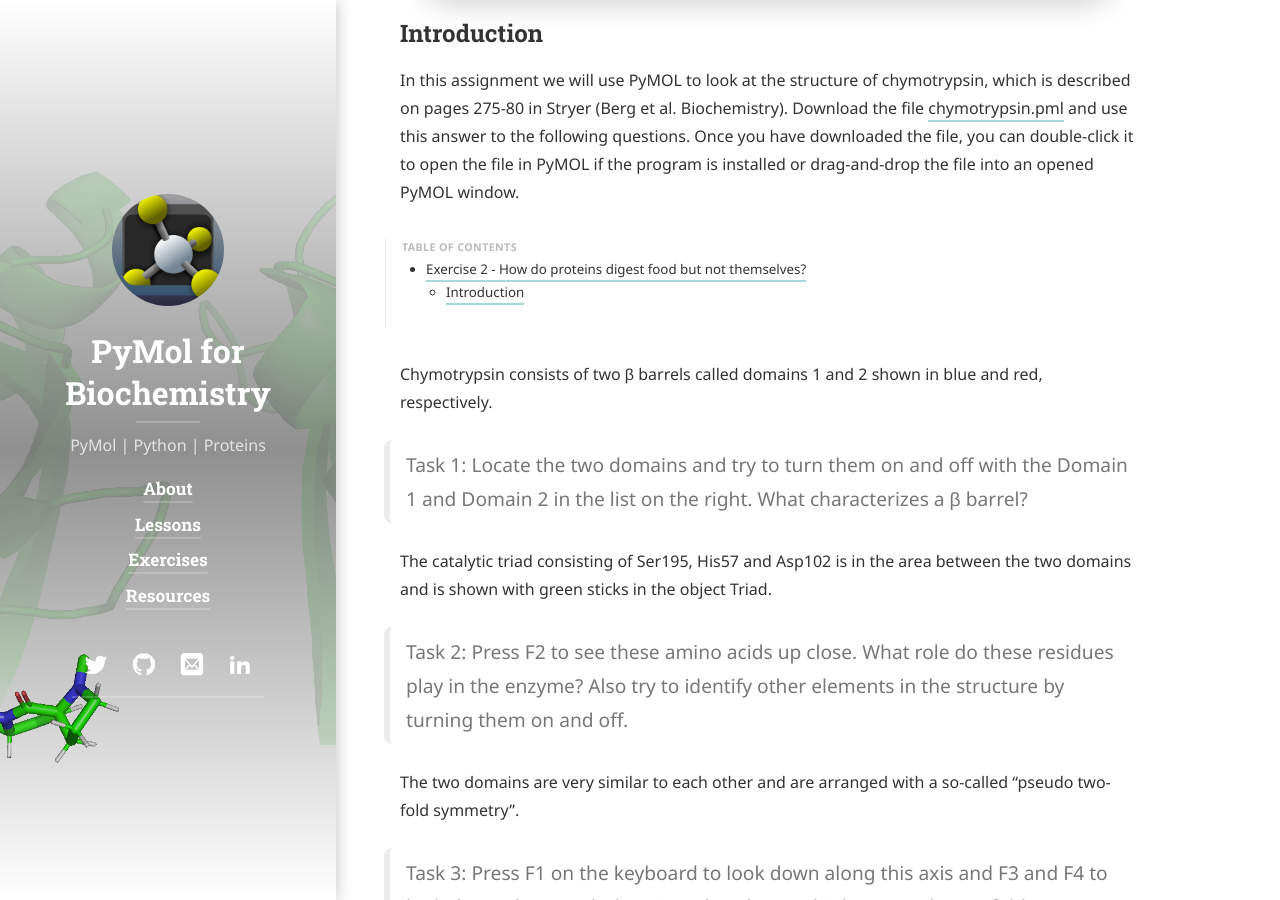
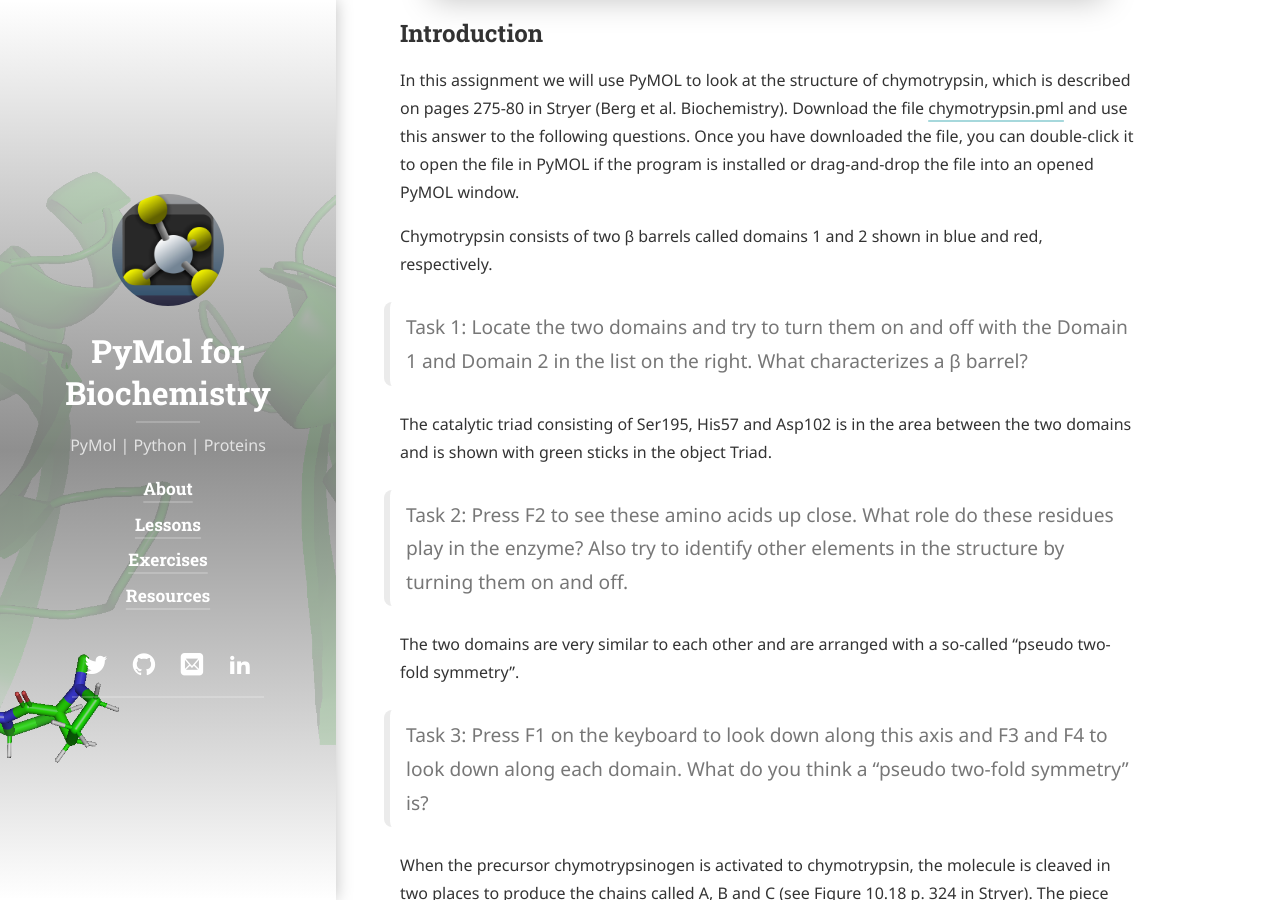
Before and after one commit to kierandidi/bioinformatics-course-hd, a Jekyll site: the page built from _projects/ex2.md, in a window 1280 px wide and 900 px high, scrolled down 908 px. Built offline with Jekyll 4.4.1, drawn with Linux system fonts in a browser that asks for light colours; cached includes are drawn as plain includes; nearby versions of some CDN libraries; some web fonts are replaced; library files that are not in the unit come from our copies.

```diff
--- a/_projects/ex2.md
+++ b/_projects/ex2.md
@@ -20,10 +20,10 @@ sitemap: false
 In this assignment we will use PyMOL to look at the structure of chymotrypsin, which is described on pages 275-80 in Stryer (Berg et al. Biochemistry).
 Download the file [chymotrypsin.pml][1] and use this answer to the following questions. Once you have downloaded the file, you can double-click it to open the file in PyMOL if the program is installed or drag-and-drop the file into an opened PyMOL window.
 
-[1]:{{ site.url }}/assets/assets/downloads/ex1/chymotrypsin.pml
+[1]:{{ site.url }}/assets/downloads/ex1/chymotrypsin.pse
 
-* toc
-{:toc}
+<!-- * toc
+{:toc} -->
 
 Chymotrypsin consists of two β barrels called domains 1 and 2 shown in blue and red, respectively.
 
```
Also changed, not shown: 2 other files.
